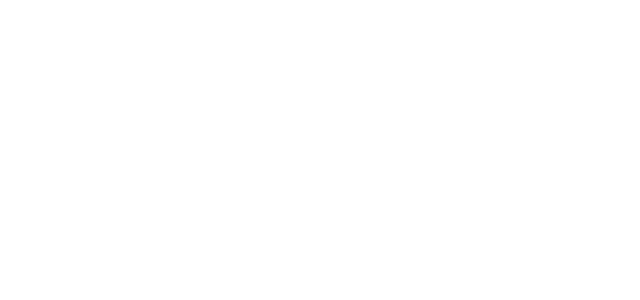
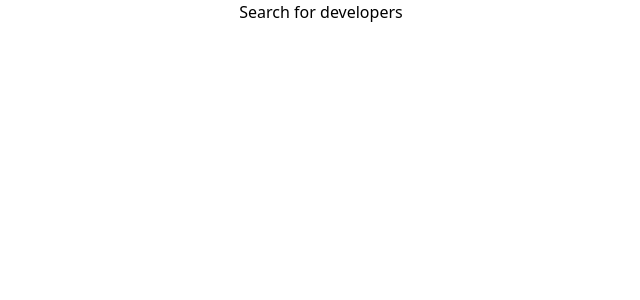
Before and after one commit to Abhay5855/Developers-Adda, a React (Create React App) app: page /search in a window 1280 px wide. Shown: the top 300 px of the page, without its empty margins (319-959 px from the left). Built offline with nearby package versions, Linux system fonts and the light colour scheme.

Commit message:
creating routes to display sections

```diff
--- /dev/null
+++ b/src/components/intro_page/search_page/SearchPage.js
@@ -0,0 +1,18 @@
+
+
+
+import React from 'react'
+
+function SearchPage() {
+    return (
+        <div>
+
+            <p>Search for developers</p>
+
+
+
+        </div>
+    )
+}
+
+export default SearchPage;
--- a/src/routes/MainRoutes.js
+++ b/src/routes/MainRoutes.js
@@ -2,6 +2,7 @@
 
 
 import IntroPage from '../components/intro_page/IntroPage'
+import SearchPage from '../components/intro_page/search_page/SearchPage';
 
 
 
@@ -20,6 +21,7 @@
 
         <Router>
             <Route exact path = '/' component={IntroPage} />
+            <Route exact path = '/search' component={SearchPage} />
         </Router>
 
         </>
```
